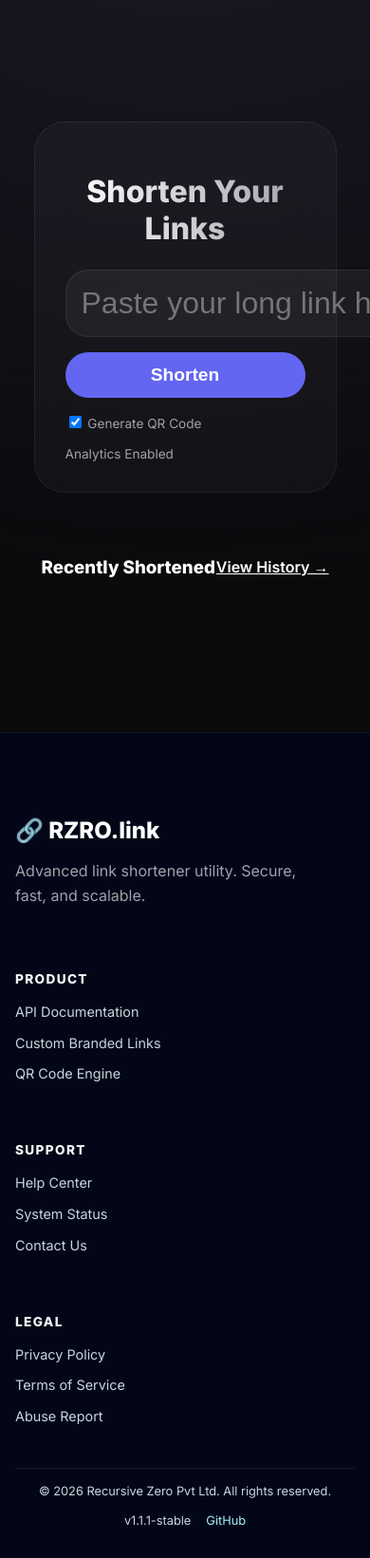
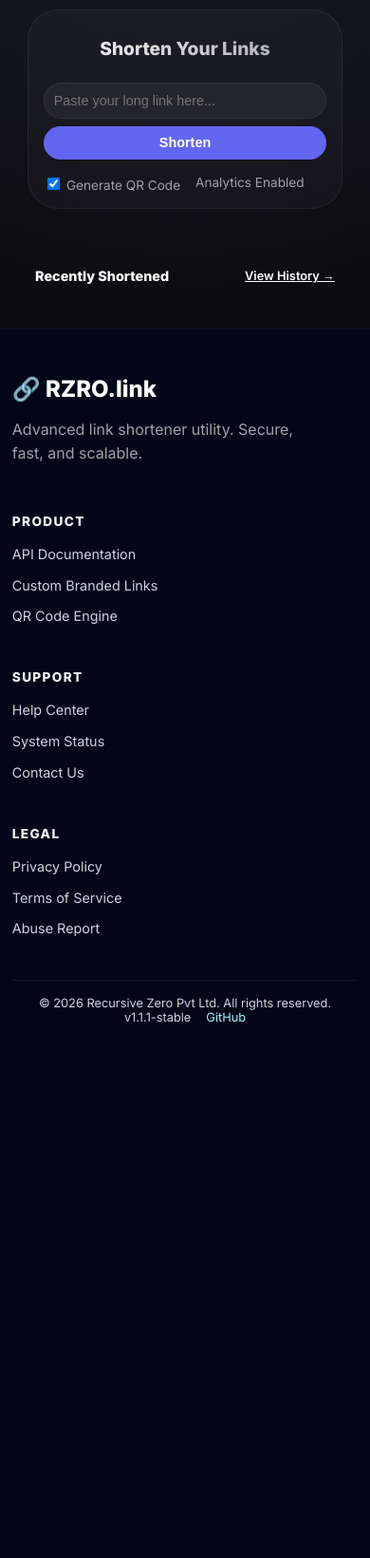
Before and after one commit to recursivezero/tiny, a FastAPI app: page / in a window 390 px wide; the page is wider, and only the part inside the window is pictured. Shown: the part 55-1696 px from the top of that part at 95% size. After the commit the page ends 1132 px from the top of that part, so only its background shows below. Run offline with FastAPI, Linux system fonts and the light colour scheme; data that the repository does not hold is empty.

Commit message:
[RTY-260045]: Fix UI responsiveness, spacing issues, and sticky footer layout

```diff
--- a/app/static/css/tiny.css
+++ b/app/static/css/tiny.css
@@ -39,27 +39,20 @@
 }
 
 .container {
-  display: grid;
-  grid-template-rows: auto 1fr auto;
+  display: flex;
+  flex-direction: column;
   min-height: 100vh;
 }
 
 .main-layout {
   max-width: 870px;
+  width: 90%;
   margin: 0 auto;
-  padding: 6rem 1rem 4rem;
-  display: flex;
-  flex-direction: column;
-  gap: 2rem;
-  flex: 1;
-}
-
-.main-layout {
-  width: 90%;
-  margin: 2rem auto;
+  padding: 2rem 1rem 3rem;
   display: flex;
   flex-direction: column;
   gap: 1rem;
+  flex: 1;
 }
 
 .app-header {
@@ -259,7 +227,7 @@
 .input-wrapper {
   display: flex;
   gap: 1rem;
-  flex-wrap: wrap;
+  flex-wrap: nowrap;
 }
 
 .input-wrapper input {
@@ -268,8 +236,8 @@
   background: rgba(255, 255, 255, 0.05);
   border: 1px solid var(--glass-border);
   border-radius: 1.5rem;
-  padding: 1rem;
-  font-size: 2rem;
+  padding: 0.75rem 1rem;
+  font-size: 1rem;
   color: var(--text-primary);
 }
 
@@ -392,7 +360,7 @@
 .recent-header {
   display: flex;
   justify-content: space-between;
-  margin-bottom: 1rem;
+  margin-bottom: 0.4rem;
   padding: 0 0.5rem;
   align-items: center;
 }
@@ -401,7 +369,7 @@
   display: flex;
   gap: 1rem;
   overflow-x: auto;
-  padding: 1rem 16px;
+  padding: 0.4rem 16px 1rem;
   scroll-padding-right: 16px;
   box-sizing: border-box;
 }
@@ -440,21 +408,6 @@
 .hero h1 {
   font-size: 42px;
   font-weight: 700;
-}
-
-@media (max-width: 768px) {
-  .input-wrapper {
-    flex-direction: column;
-  }
-
-  .btn-primary {
-    width: 100%;
-  }
-
-  .scroll-container {
-    padding-left: 12px;
-    padding-right: 12px;
-  }
 }
 
 /* ===============================
@@ -759,48 +694,6 @@
   color: #a5f3fc;
 }
 
-/* Responsive adjustments */
-@media (max-width: 900px) {
-  .footer-grid {
-    grid-template-columns: 1fr 1fr;
-  }
-}
-
-@media (max-width: 700px) {
-  .result-card {
-    flex-direction: column;
-    align-items: flex-start;
-  }
-
-  .result-actions {
-    align-items: flex-start;
-  }
-
-  .recent-item {
-    min-width: 180px;
-  }
-}
-
-@media (max-width: 600px) {
-  .hero-input-card h1 {
-    font-size: 2rem;
-  }
-
-  .short-url a {
-    font-size: 1.2rem;
-  }
-
-  .footer-grid {
-    grid-template-columns: 1fr;
-  }
-
-  .footer-bottom {
-    flex-direction: column;
-    gap: 1rem;
-    text-align: center;
-  }
-}
-
 .recent-tray .recent-item .original-url {
   max-width: 350px;
   min-width: 0;
@@ -853,9 +746,149 @@
   border-radius: 1rem;
   padding: 2rem;
   list-style-type: none;
+
   & li {
     margin-bottom: 1rem;
     font-size: 1.1rem;
     color: var(--text-primary);
   }
 }
+
+
+
+
+/*mobile responsive section */
+
+/*tablet version */
+@media (max-width: 1024px) {
+  .recent-page-container {
+    padding: 0 18px;
+  }
+}
+
+/* Mobile (MAIN BREAKPOINT — 700px) */
+@media (max-width: 700px) {
+
+  /* header */
+  .hamburger {
+    display: block;
+  }
+
+  .header-nav {
+    display: none;
+    position: fixed;
+    top: 55px;
+    left: 0;
+    right: 0;
+    flex-direction: column;
+    background: var(--bg);
+    padding: 20px;
+    gap: 16px;
+    border-bottom: 1px solid var(--glass-border);
+  }
+
+  .header-nav.open {
+    display: flex;
+  }
+
+
+  /* layout */
+  .main-layout {
+    padding: 0.6rem;
+  }
+
+  .page {
+    padding: 0 0.5rem;
+  }
+
+  /* FIX HERO */
+  .hero {
+    margin: 0 0 10px;
+    text-align: center
+  }
+
+  .hero h1 {
+    font-size: 1.2rem !important;
+    line-height: 1.3;
+    margin: 0;
+  }
+
+  .hero-input-card {
+    padding: 1rem;
+  }
+
+  .hero-input-card h1 {
+    font-size: 1.2rem;
+  }
+
+  /* input */
+  .input-wrapper {
+    flex-direction: column;
+    gap: 0.5rem;
+  }
+
+  .input-wrapper input {
+    font-size: 0.9rem;
+    padding: 0.6rem;
+  }
+
+  .btn-primary {
+    width: 100%;
+    font-size: 0.9rem;
+    padding: 0.6rem;
+  }
+
+  /* result */
+  .result-card {
+    flex-direction: column;
+    align-items: flex-start;
+  }
+
+  .result-actions {
+    align-items: flex-start;
+  }
+
+  /* recent */
+  .recent-header {
+    font-size: 0.85rem;
+    margin-bottom: 0.2rem;
+  }
+
+  .recent-header h3 {
+    font-size: 0.9rem;
+  }
+
+  .history-link {
+    font-size: 0.8rem;
+  }
+
+  .recent-item {
+    min-width: 180px;
+  }
+
+  .scroll-container {
+    padding-top: 0.2rem;
+  }
+
+  /* footer */
+  footer.big-footer {
+    padding: 1.5rem 0.8rem 1rem;
+  }
+
+  .footer-grid {
+    grid-template-columns: 1fr;
+    gap: 1rem;
+  }
+
+  .footer-bottom {
+    flex-direction: column;
+    text-align: center;
+  }
+}
+
+/*Small mobile (optional)*/
+@media (max-width: 480px) {
+  .recent-page-container {
+    padding: 0 8px;
+  }
+}
--- a/app/templates/index.html
+++ b/app/templates/index.html
@@ -1,5 +1,4 @@
 {% extends "layout.html" %} {% block content %}
-<div class="main-layout">
 <div class="hero-input-card">
   <h1>Shorten Your Links</h1>
   <form method="POST" id="shortenForm" action="/shorten">
@@ -52,7 +51,6 @@
       <div class="original-url">{{ url.original_url }}</div>
     </div> {% endfor %} </div>
 </div>
-</div>
 
 <script>
   async function copyLink(btn) {
--- a/app/templates/layout.html
+++ b/app/templates/layout.html
@@ -31,16 +31,17 @@
 </head>
 
 <body class="dark-theme">
-
+  <div class="container">
     <header class="app-header">
       {% include "header.html" %}
     </header>
-  <main>
+    <main class="main-layout">
       {% block content %}{% endblock %}
     </main>
     <footer class="big-footer">
       {% include "footer.html" %}
     </footer>
+  </div>
 
   <script>
     (function applyTheme() {
```
Also changed, not shown: other parts of app/static/css/tiny.css (+0 -43 lines). Lines whose indentation alone changed are shown as unchanged.
